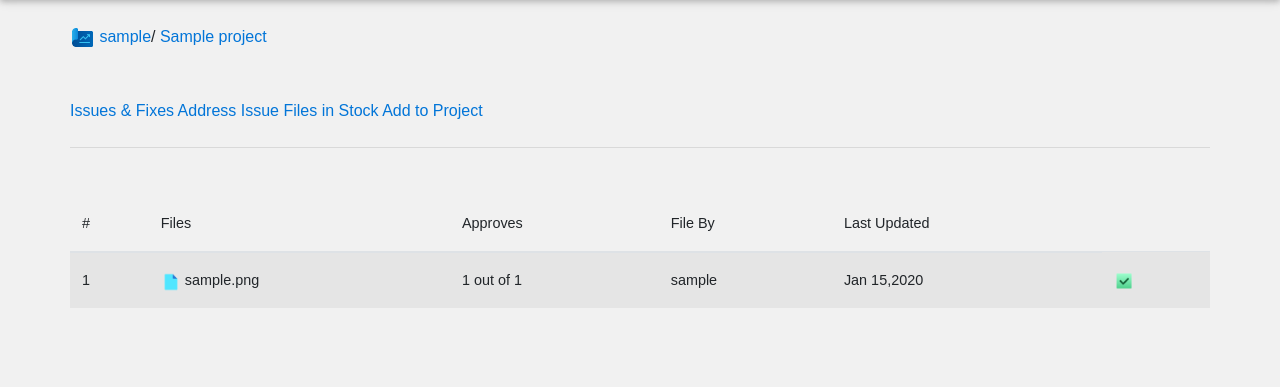
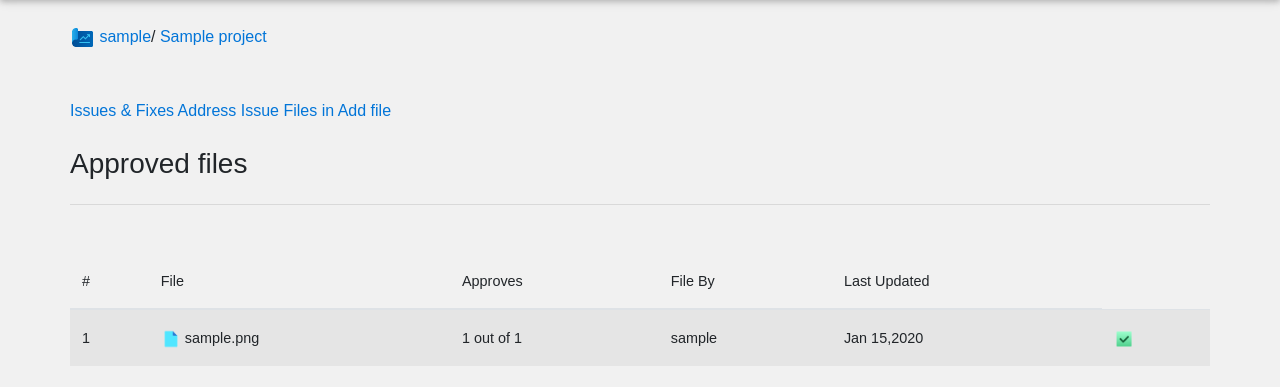
Before and after one commit to gabrielstonedelza/connectdjango, a Django app: a page that uses blog/templates/blog/project_detail.html in a window 1280 px wide. Shown: the part 57-444 px from the top of the page. Run offline with Django 3.2, Linux system fonts and the light colour scheme; a user stored in the database is signed in; tables that the repository leaves empty hold one stand-in row (values such as "Sample post"); grey boxes marked "Sample" are stand-in pictures; some libraries are stand-ins or nearby versions.

Commit message:
added new projectfile add button and form

```diff
--- a/blog/forms.py
+++ b/blog/forms.py
@@ -1,9 +1,10 @@
 from django import forms
-from .models import  Project, ProjectFiles, ProjectIssues, Issues, FeedBack, ContactUs
+from .models import Project, ProjectFiles, ProjectIssues, Issues, FeedBack, ContactUs
 
 
 class FeedbackForm(forms.ModelForm):
-    feedback = forms.CharField(label="", widget=forms.Textarea(attrs={'class': 'form-control', 'placeholder': "let's hear from you"}))
+    feedback = forms.CharField(label="", widget=forms.Textarea(
+        attrs={'class': 'form-control', 'placeholder': "let's hear from you"}))
 
     class Meta:
         model = FeedBack
@@ -13,8 +14,10 @@ class FeedbackForm(forms.ModelForm):
 class ContactUsForm(forms.ModelForm):
     name = forms.CharField(label="", widget=forms.TextInput(attrs={'class': 'form-control', 'placeholder': 'name'}))
     email = forms.EmailField(label="", widget=forms.EmailInput(attrs={'class': 'form-control', 'placeholder': 'email'}))
-    subject = forms.CharField(label="", widget=forms.TextInput(attrs={'class': 'form-control', 'placeholder': 'subject'}))
-    message = forms.CharField(label="", widget=forms.Textarea(attrs={'class': 'form-control', 'placeholder': 'enter your message'}))
+    subject = forms.CharField(label="",
+                              widget=forms.TextInput(attrs={'class': 'form-control', 'placeholder': 'subject'}))
+    message = forms.CharField(label="", widget=forms.Textarea(
+        attrs={'class': 'form-control', 'placeholder': 'enter your message'}))
 
     class Meta:
         model = ContactUs
@@ -22,7 +25,7 @@ class ContactUsForm(forms.ModelForm):
 
 
 class ProjectFilesForm(forms.ModelForm):
-
+    code = forms.CharField(label="",widget=forms.Textarea(attrs={"class":"form-control","placeholder":"Enter code for file","id":"project_file_code", "name":"project_file_code"}))
     class Meta:
         model = ProjectFiles
-        fields = ['']
+        fields = ['file_name', 'code', 'code_in_file']
--- a/blog/models.py
+++ b/blog/models.py
@@ -26,7 +26,8 @@ class ProjectFiles(models.Model):
     project = models.ForeignKey(Project, on_delete=models.CASCADE)
     user = models.ForeignKey(User, on_delete=models.CASCADE, related_name="user_making_contribution")
     file_name = models.CharField(max_length=100)
-    code = models.TextField(help_text="Use this section if you don't have the file to upload", blank=True)
+    code = models.TextField(help_text="Use this section if you don't have the file to upload.Leave blank if you have "
+                                      "a file.", blank=True)
     code_in_file = models.FileField(upload_to="project_files", help_text="you can leave this field empty if you put "
                                                                          "the code in the code section.", blank=True)
     approves = models.ManyToManyField(User, related_name="those_who_approved", blank=True)
@@ -37,7 +38,7 @@ class ProjectFiles(models.Model):
         return self.file_name
 
     def get_absolute_project_file(self):
-        return reverse("project_file_detail", args={self.file_name})
+        return reverse("project_file_detail", args={self.pk})
 
 
 class Issues(models.Model):
--- /dev/null
+++ b/blog/templates/blog/inproject-nav.html
@@ -0,0 +1,8 @@
+
+<div class="project-tabs">
+<a href="{% url 'issues_fixes' project.project_title %}">Issues & Fixes</a>
+<a href="">Address Issue</a>
+<a href="{% url 'files_in' project.id %}">Files in</a>
+<a href="#" data-toggle="modal" data-target="#addnewfileModal">Add file</a>
+</div>
+<br>
--- a/blog/templates/blog/issues&fixes.html
+++ b/blog/templates/blog/issues&fixes.html
@@ -14,6 +14,7 @@ Issues and Fixes for {{ issued_project.project_title }}
         <br>
     </div>
     <br>
+
     <h3>Issues and Fixes</h3>
     <hr class="my-4">
     <span class="text-muted">* Addressing an issue should be short and concise,then download code edit and upload for review</span>
--- a/blog/templates/blog/project_detail.html
+++ b/blog/templates/blog/project_detail.html
@@ -1,4 +1,5 @@
 {% extends "blog/base_with_nav.html"%}
+{% load crispy_forms_tags %}
 {% load static %}
 {% block title %}
 {{ project.project_title }}
@@ -14,21 +15,18 @@
         <br>
     </div>
     <br>
-    <div class="project-tabs">
-        <a href="{% url 'issues_fixes' project.project_title %}">Issues & Fixes</a>
-        <a href="">Address Issue</a>
-        <a href="">Files in Stock</a>
-        <a href="">Add to Project</a>
-    </div>
+    {% include "blog/inproject-nav.html" %}
+    <h3>Approved files</h3>
     <hr class="my-4">
     <br>
+
     <table class="table table-striped">
         {% for pf in project_files %}
             {% if pf.approved %}
               <thead>
                 <tr>
                   <th scope="col">#</th>
-                  <th scope="col">Files</th>
+                  <th scope="col">File</th>
                   <th scope="col">Approves</th>
                   <th scope="col">File By</th>
                   <th scope="col">Last Updated</th>
@@ -48,7 +46,48 @@
                 </tr>
               </tbody>
             {% endif %}
+        {% empty %}
+            <p class="text-muted">No approved files yet.</p>
         {% endfor %}
     </table>
 </div>
+<!-- Modal -->
+<div class="modal fade" id="addnewfileModal" tabindex="-1" role="dialog" aria-labelledby="exampleModalLabel"
+  aria-hidden="true">
+  <div class="modal-dialog" role="document">
+    <div class="modal-content">
+      <div class="modal-header">
+        <h5 class="modal-title" id="exampleModalLabel">Add or upload a file</h5>
+        <button type="button" class="close" data-dismiss="modal" aria-label="Close">
+          <span aria-hidden="true">&times;</span>
+        </button>
+      </div>
+      <div class="modal-body">
+          <form method="post">
+              {% csrf_token %}
+              <div class="form-group">
+                  {{ form|crispy }}
+              </div>
+              <div class="form-group">
+                  <button type="submit" class="butt">Add</button>
+              </div>
+          </form>
+          <br>
+          <small class="text-muted">Note that your file or code would be reviewed before added to main container.</small>
+      </div>
+    </div>
+  </div>
+</div>
+<script>
+     CKEDITOR.replace( 'project_file_code',
+    {
+        entities: false,
+        basicEntities: false,
+        entities_greek: false,
+        entities_latin: false,
+        htmlDecodeOutput:true,
+    }
+   );
+</script>
 {% endblock %}
+<!-- Button trigger modal -->
--- a/blog/templates/blog/project_file_detail.html
+++ b/blog/templates/blog/project_file_detail.html
@@ -6,7 +6,7 @@
 <div class="container">
     <br>
     <h3>{{ projectFile.file_name }}</h3>
-    {{ projectFile.code }}
+    {{ projectFile.code|safe }}
 
 </div>
 {% endblock %}
--- a/blog/urls.py
+++ b/blog/urls.py
@@ -20,8 +20,9 @@ urlpatterns = [
     path('projects/', views.all_projects, name='projects'),
     path('new-project/new/', views.ProjectCreateView.as_view(), name="create_project"),
     path('project/<str:project_name>/', views.project_detail, name='project_detail'),
-    path('project-file/<str:project_file>/', views.project_file_detail, name="project_file_detail"),
+    path('project-file/<int:id>/', views.project_file_detail, name="project_file_detail"),
     path('project/<str:project_name>/issues-fixes/', views.issues_fixes, name="issues_fixes"),
+    path('project/<int:id>/files-in/', views.files_in, name="files_in"),
 
     path('feedbacks/', views.feed_backs, name="feedbacks"),
     path('contact-us/', views.contact_us, name="contact-us"),
@@ -30,6 +31,6 @@ urlpatterns = [
     path('notifications/', views.user_notifications, name='notifications'),
 
     path('search/', views.search_queries, name='search'),
-    path('<str:username>/', views.user_post_profile, name="userprofilepost"),
+    # path('<str:username>/', views.user_post_profile, name="userprofilepost"),
 
 ]
--- a/blog/views.py
+++ b/blog/views.py
@@ -7,7 +7,7 @@ from django.contrib import messages
 from django.contrib.auth.mixins import LoginRequiredMixin, UserPassesTestMixin
 from django.contrib.auth.models import User
 from django.http import JsonResponse
-from .forms import (FeedbackForm, ContactUsForm)
+from .forms import (FeedbackForm, ContactUsForm, ProjectFilesForm)
 from django.db.models import Q
 from users.models import Profile, LastSeen
 from users.views import user_connection
@@ -58,23 +58,36 @@ def project_detail(request, project_name):
         project.views += 1
         project.save()
 
+    # add a new project file
+    if request.method == "POST":
+        form = ProjectFilesForm(request.POST, request.FILES)
+        if form.is_valid():
+            fname = form.cleaned_data.get('file_name')
+            code = form.cleaned_data.get('code')
+            code_file = form.cleaned_data.get('code_in_file')
+            ProjectFiles.objects.create(project=project, user=request.user, file_name=fname, code=code,code_in_file=code_file)
+            messages.success(request, f"File added successfully.")
+            return redirect('files_in', project.id)
+    else:
+
+        form = ProjectFilesForm()
+
     context = {
         "project": project,
         "project_files": project_files,
-        "p_issues": project_issues
+        "p_issues": project_issues,
+        "form": form
     }
 
     return render(request, "blog/project_detail.html", context)
 
 
 @login_required
-def project_file_detail(request, project_file):
-    projectFile = get_object_or_404(ProjectFiles, file_name=project_file)
-    pfile_issues = Issues.objects.filter(projectF=projectFile)
+def project_file_detail(request, id):
+    project_file = get_object_or_404(ProjectFiles, id=id)
 
     context = {
-        "projectFile": projectFile,
-        "pfissues": pfile_issues
+        "projectFile": project_file,
     }
 
     return render(request, "blog/project_file_detail.html", context)
@@ -93,9 +106,26 @@ def issues_fixes(request, project_name):
     return render(request, "blog/issues&fixes.html", context)
 
 
-class ProjectFileCreation(LoginRequiredMixin, CreateView):
-    model = ProjectFiles
-    fields = ['']
+@login_required
+def files_in(request, id):
+    project = get_object_or_404(Project, id=id)
+    all_files = ProjectFiles.objects.filter(project=project).order_by('-date_posted')
+
+    context = {
+        "all_files": all_files,
+        "project": project
+    }
+    return render(request, "blog/file_in_stock.html", context)
+
+
+# class ProjectFileCreation(LoginRequiredMixin, CreateView):
+#     model = ProjectFiles
+#     fields = ['file_name', 'code', 'code_in_file']
+#     success_url = '/files_in'
+#
+#     def form_valid(self, form):
+#         form.instance.user = self.request.user
+#         return super().form_valid(form)
 
 
 @login_required
```
Also changed, not shown: blog/templates/blog/file_in_stock.html (added, +62 -0 lines), blog/migrations/0009_auto_20201022_1204.py (added), static/blog/images/approved.png (added), static/blog/images/not-approved.png (added).
